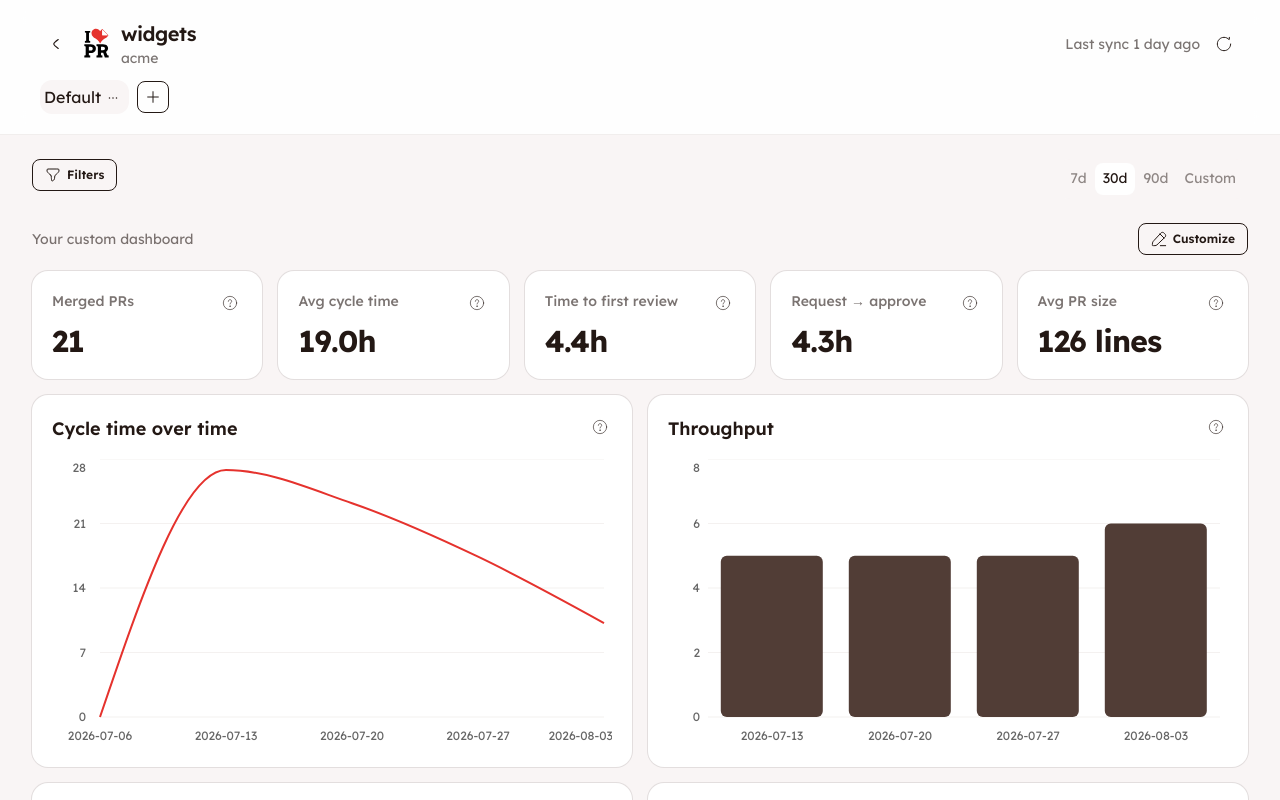
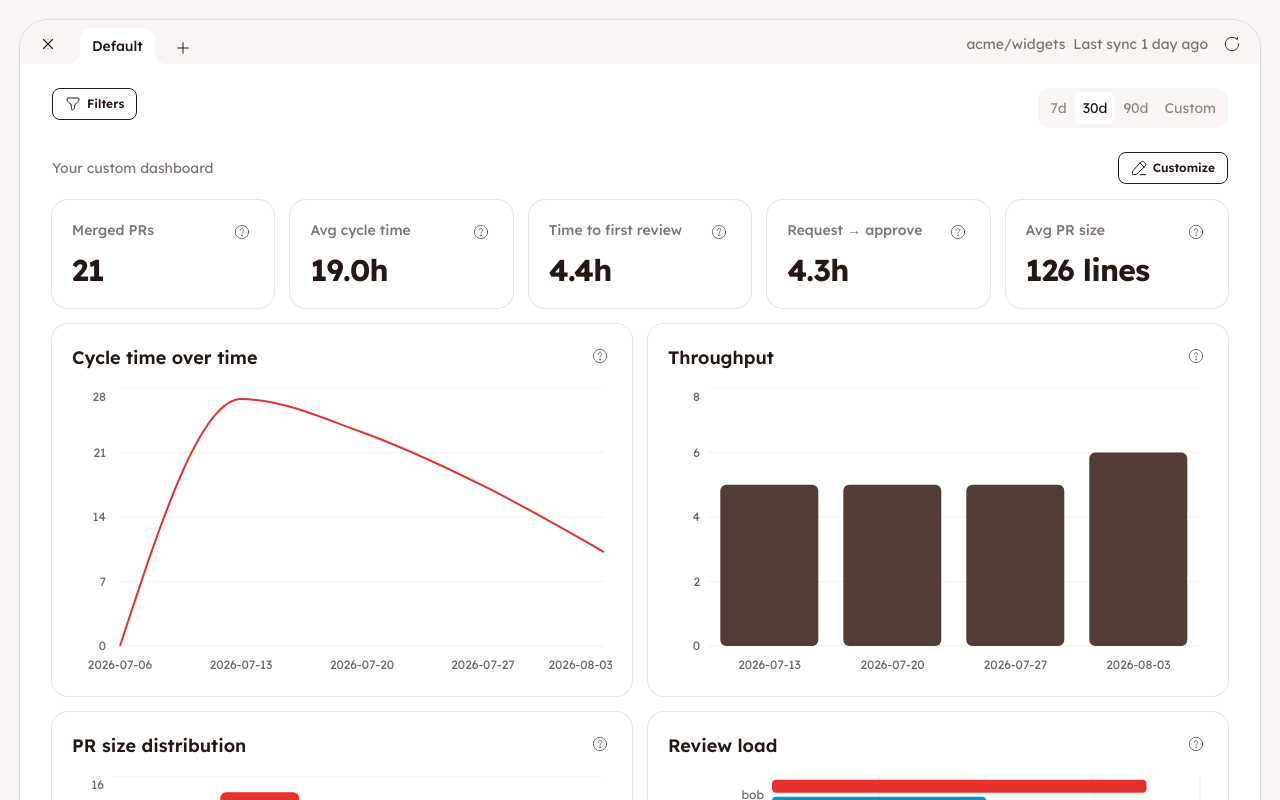
Before and after one commit to marques-kevin/i-love-pr.com, a React (Vite) app: page /r/acme/widgets in a window 1280 px wide. Shown: the top 800 px of the page. Built offline with nearby package versions, Linux system fonts and the light colour scheme; what cuelume would draw is missing.

Commit message:
feat: render repo dashboard as a Chrome-like window
Co-authored-by: Cursor Agent <cursoragent@cursor.com>
Co-authored-by: Marques Kevin <marques-kevin@users.noreply.github.com>

```diff
--- a/src/index.css
+++ b/src/index.css
@@ -91,3 +91,75 @@
     animation: onboarding-tile-in 0.45s ease both;
   }
 }
+
+.dashboard-window {
+  border-radius: 1.75rem;
+}
+
+.dashboard-window-strip {
+  border-top-left-radius: 1.75rem;
+  border-top-right-radius: 1.75rem;
+}
+
+.dashboard-chrome-tab {
+  border-top-left-radius: 0.75rem;
+  border-top-right-radius: 0.75rem;
+}
+
+.dashboard-chrome-tab--active {
+  z-index: 1;
+}
+
+.dashboard-chrome-tab--active::before,
+.dashboard-chrome-tab--active::after {
+  content: '';
+  position: absolute;
+  bottom: 0;
+  width: 12px;
+  height: 12px;
+  pointer-events: none;
+  background: transparent;
+}
+
+.dashboard-chrome-tab--active::before {
+  left: -12px;
+  border-bottom-right-radius: 12px;
+  box-shadow: 6px 6px 0 6px var(--color-base-100);
+}
+
+.dashboard-chrome-tab--active::after {
+  right: -12px;
+  border-bottom-left-radius: 12px;
+  box-shadow: -6px 6px 0 6px var(--color-base-100);
+}
+
+.dashboard-chrome-tab__close {
+  opacity: 0;
+}
+
+.dashboard-chrome-tab:hover .dashboard-chrome-tab__close,
+.dashboard-chrome-tab:focus-within .dashboard-chrome-tab__close {
+  opacity: 1;
+}
+
+@media (hover: none) {
+  .dashboard-chrome-tab__close {
+    opacity: 1;
+  }
+}
+
+@supports (corner-shape: squircle) {
+  .dashboard-window {
+    corner-shape: squircle;
+  }
+
+  .dashboard-window-strip {
+    corner-top-left-shape: squircle;
+    corner-top-right-shape: squircle;
+  }
+
+  .dashboard-chrome-tab {
+    corner-top-left-shape: squircle;
+    corner-top-right-shape: squircle;
+  }
+}
--- a/src/lib/i18n/messages/en.ts
+++ b/src/lib/i18n/messages/en.ts
@@ -176,8 +176,6 @@ export const en_messages = {
   'dashboard.remove': 'Remove {label}',
   'dashboard.default_name': 'Default',
   'dashboard.add_tab': 'Add dashboard',
-  'dashboard.tab_menu': 'Dashboard actions',
-  'dashboard.rename_tab': 'Rename',
   'dashboard.delete_tab': 'Delete',
   'dashboard.rename_title': 'Rename dashboard',
   'dashboard.rename_description': 'Choose a new name for this dashboard.',
@@ -185,7 +183,6 @@ export const en_messages = {
   'dashboard.delete_title': 'Delete dashboard?',
   'dashboard.delete_description': 'This removes “{name}” and its charts. This cannot be undone.',
   'dashboard.delete_confirm': 'Delete',
-  'dashboard.delete_disabled': 'Keep at least one dashboard',
   'dashboard.create_title': 'New dashboard',
   'dashboard.create_description':
     'Name this dashboard. Teams, date range, and charts are saved per dashboard.',
--- a/src/lib/i18n/messages/fr.ts
+++ b/src/lib/i18n/messages/fr.ts
@@ -181,8 +181,6 @@ export const fr_messages = define_locale_messages({
   'dashboard.remove': 'Retirer {label}',
   'dashboard.default_name': 'Par défaut',
   'dashboard.add_tab': 'Ajouter un dashboard',
-  'dashboard.tab_menu': 'Actions du dashboard',
-  'dashboard.rename_tab': 'Renommer',
   'dashboard.delete_tab': 'Supprimer',
   'dashboard.rename_title': 'Renommer le dashboard',
   'dashboard.rename_description': 'Choisissez un nouveau nom pour ce dashboard.',
@@ -191,7 +189,6 @@ export const fr_messages = define_locale_messages({
   'dashboard.delete_description':
     'Cela supprime « {name} » et ses graphiques. Cette action est irréversible.',
   'dashboard.delete_confirm': 'Supprimer',
-  'dashboard.delete_disabled': 'Gardez au moins un dashboard',
   'dashboard.create_title': 'Nouveau dashboard',
   'dashboard.create_description':
     'Donnez un nom à ce dashboard. Teams, période et graphiques sont enregistrés par dashboard.',
--- a/src/modules/dashboard/components/dashboard_header.tsx
+++ b/src/modules/dashboard/components/dashboard_header.tsx
@@ -1,47 +1,39 @@
-import { Link, useParams } from 'react-router-dom'
+import { useParams } from 'react-router-dom'
 import { useIntl } from 'react-intl'
 import { HoverIcon } from '@/components/hover_icon'
-import { ArrowLeft01Icon } from '@/components/icons/arrow_left_01'
-import { IlovePrLogo } from '@/components/ilove_pr_logo'
-import { split_repo_full_name } from '@/lib/repo_path'
+import { Cancel01Icon } from '@/components/icons/cancel_01'
+import { Button } from '@/components/ui/button'
 import { QuietSyncStatus } from '@/modules/sync/components/quiet_sync_status'
 import { DashboardTabs } from './dashboard_tabs'
 
-export function DashboardHeader() {
+export function DashboardHeader({ on_close_window }: { on_close_window: () => void }) {
   const intl = useIntl()
   const { owner, name } = useParams()
-  const repo = owner && name ? `${owner}/${name}` : ''
-  const parts = split_repo_full_name(repo)
+  const repo_label = owner && name ? `${owner}/${name}` : ''
   const back_label = intl.formatMessage({ id: 'dashboard.back_to_list' })
 
   return (
-    <header className="navbar bg-base-100/90 sticky top-0 z-40 min-h-0 w-full items-start border-b border-base-300/60 backdrop-blur-md">
-      <div className="mx-auto flex w-full max-w-[90rem] flex-col gap-3 px-4 py-3 sm:px-6 lg:px-8">
-        <div className="flex min-w-0 items-center gap-2 sm:gap-3">
-          <Link
-            to="/"
-            className="btn btn-ghost btn-circle btn-sm shrink-0"
-            aria-label={back_label}
-            title={back_label}
-          >
-            <HoverIcon icon={ArrowLeft01Icon} size={18} />
-          </Link>
-          <Link to="/" className="flex shrink-0 items-center text-base-content no-underline">
-            <IlovePrLogo className="h-7 w-auto sm:h-8" />
-          </Link>
-          <div className="min-w-0 flex-1">
-            <h1 className="font-display truncate text-lg font-semibold tracking-tight sm:text-xl">
-              {parts.name}
-            </h1>
-            <p className="text-base-content/60 truncate text-sm">{parts.owner}</p>
-          </div>
-          <div className="min-w-0 shrink-0">
-            <QuietSyncStatus />
-          </div>
+    <header className="dashboard-window-strip bg-base-200 sticky top-0 z-40 pt-2 px-2 sm:px-3">
+      <div className="flex min-w-0 items-end gap-1">
+        <Button
+          type="button"
+          className="btn-ghost btn-circle btn-sm mb-1 shrink-0"
+          aria-label={back_label}
+          title={back_label}
+          onClick={on_close_window}
+        >
+          <HoverIcon icon={Cancel01Icon} size={18} />
+        </Button>
+
+        <div className="min-w-0 flex-1 overflow-x-auto [scrollbar-width:thin]">
+          <DashboardTabs />
         </div>
 
-        <div className="min-w-0 overflow-x-auto [scrollbar-width:thin]">
-          <DashboardTabs />
+        <div className="mb-1 ml-auto flex min-w-0 shrink-0 items-center gap-2">
+          <span className="text-base-content/60 max-w-48 truncate text-sm" title={repo_label}>
+            {repo_label}
+          </span>
+          <QuietSyncStatus />
         </div>
       </div>
     </header>
--- a/src/modules/dashboard/components/dashboard_tabs.tsx
+++ b/src/modules/dashboard/components/dashboard_tabs.tsx
@@ -1,16 +1,13 @@
 import { useState } from 'react'
 import { useIntl } from 'react-intl'
 import { HoverIcon } from '@/components/hover_icon'
-import { Delete02Icon } from '@/components/icons/delete_02'
-import { Edit02Icon } from '@/components/icons/edit_02'
-import { MoreHorizontalIcon } from '@/components/icons/more_horizontal'
+import { Cancel01Icon } from '@/components/icons/cancel_01'
 import { PlusSignIcon } from '@/components/icons/plus_sign'
 import { Button } from '@/components/ui/button'
 import { Input } from '@/components/ui/input'
 import { Modal } from '@/components/ui/modal'
-import { close_daisy_dropdown } from '@/lib/daisy'
 import type { DashboardTab } from '@/lib/types'
-import { cn } from '@/lib/utils'
+import { dashboard_tab_class_name } from '@/modules/dashboard/lib/window_chrome'
 import { connector, type ConnectorProps } from './dashboard_tabs.connector'
 
 function dashboard_tab_label(
@@ -80,67 +77,35 @@ export function Wrapper({
   }
 
   return (
-    <div className="flex min-w-0 flex-wrap items-center gap-2">
-      <div role="tablist" className="tabs tabs-box tabs-sm">
+    <div className="flex min-w-0 items-end gap-1">
+      <div role="tablist" className="flex min-w-0 items-end px-3">
         {dashboards.map((tab) => {
           const is_active = tab.id === active_dashboard_id
+          const label = dashboard_tab_label(tab, intl.formatMessage)
           return (
-            <div key={tab.id} className="flex items-center">
+            <div key={tab.id} className={dashboard_tab_class_name(is_active)}>
               <button
                 type="button"
                 role="tab"
-                className={cn('tab', is_active && 'tab-active')}
+                aria-selected={is_active}
+                className="max-w-40 truncate px-3 py-2 text-left"
                 onClick={() => set_active_dashboard_id(tab.id)}
+                onDoubleClick={() => open_rename(tab)}
               >
-                {dashboard_tab_label(tab, intl.formatMessage)}
+                {label}
               </button>
-              {is_active ? (
-                <div className="dropdown dropdown-bottom">
+              {can_delete_tab ? (
                 <button
                   type="button"
-                    tabIndex={0}
-                    className="btn btn-ghost btn-circle btn-xs"
-                    aria-label={intl.formatMessage({ id: 'dashboard.tab_menu' })}
-                  >
-                    <HoverIcon icon={MoreHorizontalIcon} size={14} />
-                  </button>
-                  <ul
-                    tabIndex={-1}
-                    className="dropdown-content menu bg-base-100 rounded-box z-50 min-w-40 p-2 shadow"
-                  >
-                    <li>
-                      <button
-                        type="button"
+                  className="dashboard-chrome-tab__close my-auto mr-1 inline-flex size-4 shrink-0 items-center justify-center rounded-full text-base-content/50 hover:bg-base-300/60 hover:text-base-content"
+                  aria-label={intl.formatMessage({ id: 'dashboard.delete_tab' })}
                   onClick={(event) => {
-                          open_rename(tab)
-                          close_daisy_dropdown(event.currentTarget)
+                    event.stopPropagation()
+                    open_delete(tab)
                   }}
                 >
-                        <HoverIcon icon={Edit02Icon} size={16} />
-                        {intl.formatMessage({ id: 'dashboard.rename_tab' })}
+                  <HoverIcon icon={Cancel01Icon} size={12} />
                 </button>
-                    </li>
-                    <li>
-                      <button
-                        type="button"
-                        disabled={!can_delete_tab}
-                        title={
-                          can_delete_tab
-                            ? undefined
-                            : intl.formatMessage({ id: 'dashboard.delete_disabled' })
-                        }
-                        className="text-error"
-                        onClick={(event) => {
-                          open_delete(tab)
-                          close_daisy_dropdown(event.currentTarget)
-                        }}
-                      >
-                        <HoverIcon icon={Delete02Icon} size={16} />
-                        {intl.formatMessage({ id: 'dashboard.delete_tab' })}
-                      </button>
-                    </li>
-                  </ul>
-                </div>
               ) : null}
             </div>
           )
@@ -149,7 +114,7 @@ export function Wrapper({
 
       <Button
         type="button"
-        className="btn-outline btn-square btn-sm"
+        className="btn-ghost btn-circle btn-xs mb-1 shrink-0"
         onClick={() => {
           set_new_name('')
           set_create_open(true)
--- a/src/modules/dashboard/components/repo_dashboard_route.connector.tsx
+++ b/src/modules/dashboard/components/repo_dashboard_route.connector.tsx
@@ -1,11 +1,19 @@
 import { connect, type ConnectedProps } from 'react-redux'
+import { normalize_settings_dashboards } from '@/lib/dashboard_layout'
 import { set_active_repo } from '@/store'
 import type { AppDispatch, RootState } from '@/store'
 
-export const map_state_to_props = (state: RootState) => ({
-  repos: state.settings.settings?.repos ?? [],
-  active_repo: state.dashboard.active_repo,
-})
+export const map_state_to_props = (state: RootState) => {
+  const settings = state.settings.settings
+  const normalized = settings
+    ? normalize_settings_dashboards(settings)
+    : normalize_settings_dashboards({})
+  return {
+    repos: settings?.repos ?? [],
+    active_repo: state.dashboard.active_repo,
+    active_dashboard_id: normalized.active_dashboard_id,
+  }
+}
 
 export const map_dispatch_to_props = (dispatch: AppDispatch) => ({
   set_active_repo: (repo_full_name: string) => {
--- a/src/modules/dashboard/components/repo_dashboard_route.tsx
+++ b/src/modules/dashboard/components/repo_dashboard_route.tsx
@@ -1,12 +1,26 @@
-import { useEffect } from 'react'
-import { Navigate, useParams } from 'react-router-dom'
+import { useEffect, useState } from 'react'
+import { AnimatePresence, motion, useReducedMotion } from 'motion/react'
+import { Navigate, useNavigate, useParams } from 'react-router-dom'
 import { is_known_repo } from '@/lib/repo_path'
+import {
+  TAB_CROSSFADE_DURATION_S,
+  dashboard_window_motion,
+} from '@/modules/dashboard/lib/window_chrome'
 import { Dashboard } from './dashboard'
 import { DashboardHeader } from './dashboard_header'
 import { connector, type ConnectorProps } from './repo_dashboard_route.connector'
 
-export function Wrapper({ repos, active_repo, set_active_repo }: ConnectorProps) {
+export function Wrapper({
+  repos,
+  active_repo,
+  active_dashboard_id,
+  set_active_repo,
+}: ConnectorProps) {
   const { owner, name } = useParams()
+  const navigate = useNavigate()
+  const reduce_motion = useReducedMotion() === true
+  const window_motion = dashboard_window_motion(reduce_motion)
+  const [close_pending, set_close_pending] = useState(false)
   const repo = owner && name ? `${owner}/${name}` : null
   const known = is_known_repo(repo, repos)
 
@@ -20,12 +34,34 @@ export function Wrapper({ repos, active_repo, set_active_repo }: ConnectorProps)
   }
 
   return (
-    <>
-      <DashboardHeader />
-      <main className="mx-auto w-full max-w-[90rem] px-4 py-6 sm:px-6 lg:px-8">
-        <Dashboard />
-      </main>
-    </>
+    <div className="p-3 sm:p-5">
+      <AnimatePresence onExitComplete={() => void navigate('/')}>
+        {close_pending ? null : (
+          <motion.div
+            key="dashboard-window"
+            className="dashboard-window mx-auto flex min-h-[calc(100svh-1.5rem)] w-full max-w-[90rem] flex-col rounded-[1.75rem] bg-base-100 shadow-sm ring-1 ring-base-content/10 sm:min-h-[calc(100svh-2.5rem)]"
+            initial={window_motion.initial}
+            animate={window_motion.animate}
+            exit={window_motion.exit}
+          >
+            <DashboardHeader on_close_window={() => set_close_pending(true)} />
+            <div className="bg-base-100 flex-1 px-4 py-6 sm:px-6 lg:px-8">
+              <AnimatePresence mode="wait">
+                <motion.div
+                  key={active_dashboard_id}
+                  initial={{ opacity: 0 }}
+                  animate={{ opacity: 1 }}
+                  exit={{ opacity: 0 }}
+                  transition={{ duration: TAB_CROSSFADE_DURATION_S }}
+                >
+                  <Dashboard />
+                </motion.div>
+              </AnimatePresence>
+            </div>
+          </motion.div>
+        )}
+      </AnimatePresence>
+    </div>
   )
 }
 
--- /dev/null
+++ b/src/modules/dashboard/lib/window_chrome.ts
@@ -0,0 +1,56 @@
+export const WINDOW_ENTER_DURATION_S = 0.28
+export const WINDOW_EXIT_DURATION_S = 0.18
+export const TAB_CROSSFADE_DURATION_S = 0.15
+
+const EASE_OUT = 'easeOut'
+
+export type WindowMotionTransition = {
+  duration: number
+  ease: typeof EASE_OUT
+}
+
+export type WindowMotionTarget = {
+  opacity: number
+  scale?: number
+  y?: number
+  transition?: WindowMotionTransition
+}
+
+export type WindowMotionVariants = {
+  initial: WindowMotionTarget
+  animate: WindowMotionTarget
+  exit: WindowMotionTarget
+}
+
+function ease_out_transition(duration: number): WindowMotionTransition {
+  return { duration, ease: EASE_OUT }
+}
+
+export function dashboard_window_motion(reduce_motion: boolean): WindowMotionVariants {
+  const enter = ease_out_transition(WINDOW_ENTER_DURATION_S)
+  const exit = ease_out_transition(WINDOW_EXIT_DURATION_S)
+
+  if (reduce_motion) {
+    return {
+      initial: { opacity: 0 },
+      animate: { opacity: 1, transition: enter },
+      exit: { opacity: 0, transition: exit },
+    }
+  }
+
+  return {
+    initial: { opacity: 0, scale: 0.97, y: 10 },
+    animate: { opacity: 1, scale: 1, y: 0, transition: enter },
+    exit: { opacity: 0, scale: 0.97, y: 10, transition: exit },
+  }
+}
+
+export function dashboard_tab_class_name(is_active: boolean): string {
+  const base = 'dashboard-chrome-tab group relative flex min-w-0 items-stretch text-sm font-medium'
+
+  if (is_active) {
+    return `${base} dashboard-chrome-tab--active bg-base-100 text-base-content`
+  }
+
+  return `${base} rounded-t-xl text-base-content/60 hover:bg-base-300/40`
+}
```
Also changed, not shown: 1 other file (tests, documents, lock files or other folders). Lines whose indentation alone changed are shown as unchanged.
